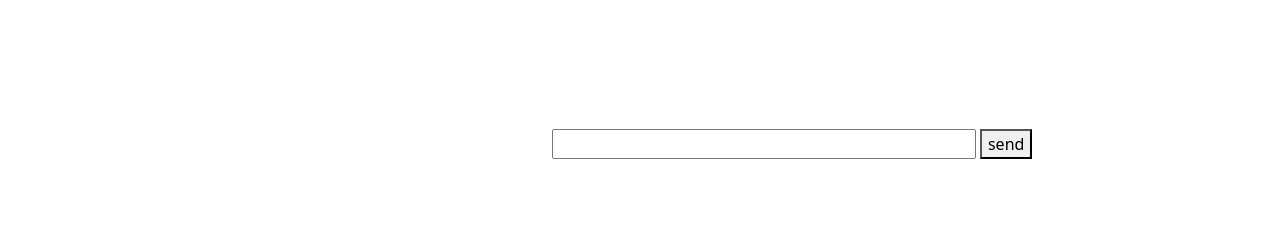
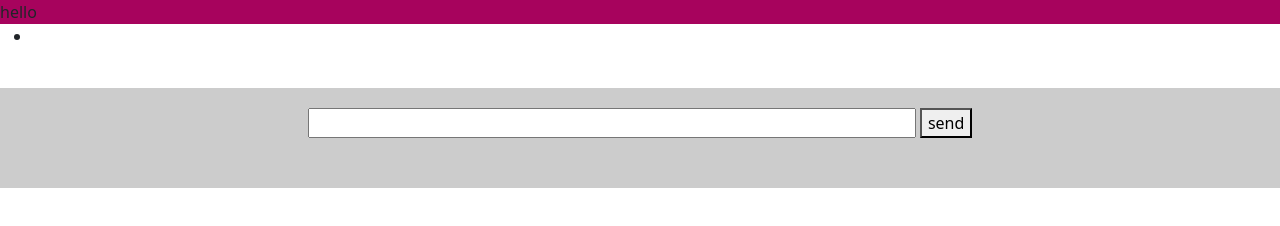
Before and after one commit to hitsan/mess, a plain HTML site: page index.html in a window 1280 px wide. Drawn offline with nearby package versions, Linux system fonts and the light colour scheme.

Commit message:
add show text

```diff
--- a/css/textarea.css
+++ b/css/textarea.css
@@ -1,5 +1,11 @@
-.t_area {
-    width: 80%;
-    height: 80%;
-    background: orange;
+.centering_parent {
+    padding: 20px;              /* 余白指定 */
+    text-align:  center;        /* 中央寄せ */
+    background-color:  #ccc;    /* 背景色指定 */
+    height: 100px;              /* 高さ指定 */
 }
+
+.cc {
+    background-color:  rgb(167, 3, 93);    /* 背景色指定 */
+
+}
--- a/index.html
+++ b/index.html
@@ -4,27 +4,23 @@
 <head>
   <meta charset="utf-8">
   <title></title>
-  <meta name="description" content="">
-  <meta name="viewport" content="width=device-width, initial-scale=1">
-
-  <meta property="og:title" content="">
-  <meta property="og:type" content="">
-  <meta property="og:url" content="">
-  <meta property="og:image" content="">
-
   <!-- Place favicon.ico in the root directory -->
 
   <link href="https://cdn.jsdelivr.net/npm/bootstrap@5.0.0-beta1/dist/css/bootstrap.min.css" rel="stylesheet" integrity="sha384-giJF6kkoqNQ00vy+HMDP7azOuL0xtbfIcaT9wjKHr8RbDVddVHyTfAAsrekwKmP1" crossorigin="anonymous">
   <link rel="stylesheet" href="css/textarea.css">
-  <meta name="theme-color" content="#fafafa">
 </head>
 <body>
-  <div align="center">
-    <canvas id="preview"></canvas>
-    <input type="text" size="40" id="msg_box">
+  <aside class=cc>
+    hello
+  </aside>
+  <div id= "mess">
+    <ul id= "chat"><li></li></ul>
+　</div>
+  <div class=centering_parent>
+    <input type="text" size="60" id="send_box">
     <button type="button" id="send_btn">send</button>
-    <script src="js/main.js" ></script>
   </div>
+  <script src="js/main.js" ></script>
 </body>
 
 </html>
--- a/js/main.js
+++ b/js/main.js
@@ -1,6 +1,18 @@
-let element = document.getElementById('msg_box');
-let button = document.getElementById('send_btn');
+let $mess = document.getElementById('send_box');
+let $button = document.getElementById('send_btn');
+const $caht_area = document.getElementById('chat');
 
-button.addEventListener('click', () => {
-    document.write(element.value);
+const clickHandler = () => {
+    let li = document.createElement('li');
+    let text = document.createTextNode($mess.value);
+    console.log($mess.value);
+    console.log(text);
+
+    li.appendChild(text);
+    console.log(li);
+    console.log($button);
+    $caht_area.appendChild(li);
+}
+$button.addEventListener('click', () => {
+    clickHandler();
 });
```
